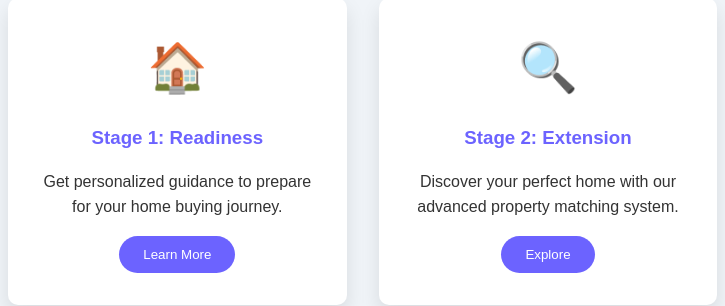
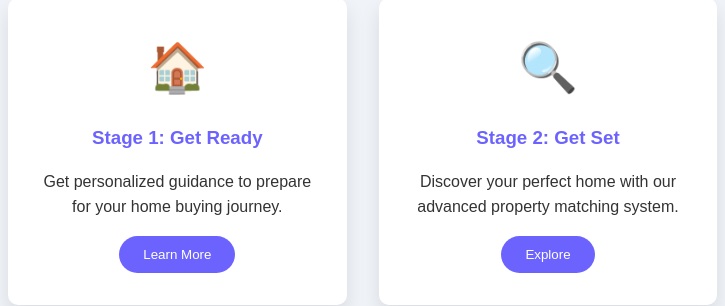
Before and after one commit to jordanx9/zeenDemo, a plain HTML site: page index.html in a window 1280 px wide. Shown: the part 1030-1336 px from the top of the page, 92-817 px from the left. Drawn offline with Linux system fonts and the light colour scheme.

Commit message:
Updated Title names

```diff
--- a/index.html
+++ b/index.html
@@ -70,13 +70,13 @@
             <div class="card-container">
                 <div id="card1" class="card">
                     <div class="card-icon">🏠</div>
-                    <h3>Stage 1: Readiness</h3>
+                    <h3>Stage 1: Get Ready</h3>
                     <p>Get personalized guidance to prepare for your home buying journey.</p>
                     <button class="card-button">Learn More</button>
                 </div>
                 <div id="card2" class="card">
                     <div class="card-icon">🔍</div>
-                    <h3>Stage 2: Extension</h3>
+                    <h3>Stage 2: Get Set</h3>
                     <p>Discover your perfect home with our advanced property matching system.</p>
                     <button class="card-button">Explore</button>
                 </div>
```
